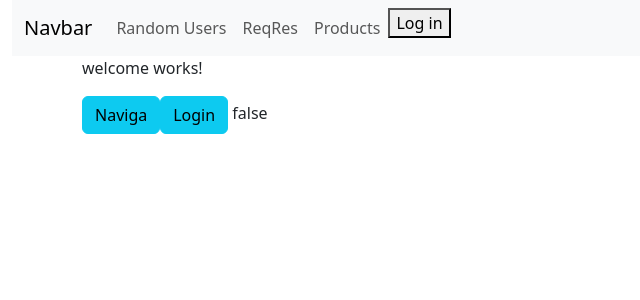
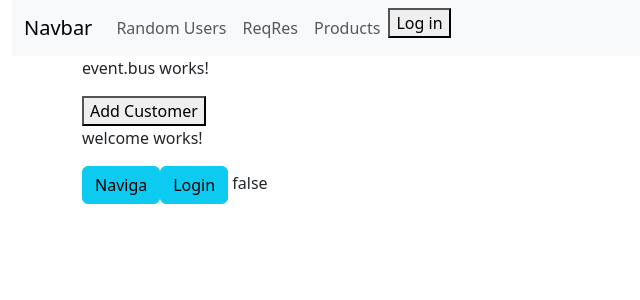
Before and after one commit to sorrentmutie/ngptt, an Angular app: page /welcome in a window 1280 px wide. Shown: the top 300 px of the page, without its empty margins (0-640 px from the left). Built offline with nearby package versions, Linux system fonts and the light colour scheme.

Commit message:
event bus

```diff
--- a/src/app/app.component.ts
+++ b/src/app/app.component.ts
@@ -17,6 +17,7 @@ import { SpinnerService } from './shared/services/spinner.service';
 
     <div class="container">
       <app-spinner/>
+      <app-event-bus></app-event-bus>
       <router-outlet></router-outlet>
     </div>
 
--- a/src/app/app.module.ts
+++ b/src/app/app.module.ts
@@ -20,6 +20,7 @@ import { WelcomeComponent } from './shared/components/welcome/welcome.component'
 import { ProductDetailsComponent } from './products/components/product-details/product-details.component';
 import { CustomersPageComponent } from './customers/customers-page/customers-page.component';
 import { SpinnerComponent } from './shared/components/spinner/spinner.component';
+import { EventBusComponent } from './shared/components/event.bus/event.bus.component';
 
 @NgModule({
   declarations: [
@@ -37,7 +38,8 @@ import { SpinnerComponent } from './shared/components/spinner/spinner.component'
     WelcomeComponent,
     ProductDetailsComponent,
     CustomersPageComponent,
-    SpinnerComponent
+    SpinnerComponent,
+    EventBusComponent
   ],
   imports: [
     BrowserModule,
--- /dev/null
+++ b/src/app/shared/components/event.bus/event.bus.component.ts
@@ -0,0 +1,24 @@
+import { Component } from '@angular/core';
+import { EventBusService } from '../../services/event-bus.service';
+import { EmitEvent, Events } from '../../services/events';
+
+@Component({
+  selector: 'app-event-bus',
+  template: `
+    <p>
+      event.bus works!
+    </p>
+    <button (click)="addCustomer()">Add Customer </button>
+  `,
+  styles: ``
+})
+export class EventBusComponent {
+
+    constructor(private eventBusService: EventBusService) { }
+
+    addCustomer(){
+      this.eventBusService.emit(
+        new EmitEvent(Events.CustomerCreated, {name: 'John', city: 'London'})
+      )
+    }
+}
--- a/src/app/shared/components/menu/menu.component.ts
+++ b/src/app/shared/components/menu/menu.component.ts
@@ -6,6 +6,8 @@ import { User } from '../../../users/models/user';
 import { Router } from '@angular/router';
 import { CustomersService } from '../../../customers/customers.service';
 import { Customer } from '../../../customers/customer';
+import { EventBusService } from '../../services/event-bus.service';
+import { Events } from '../../services/events';
 
 @Component({
   selector: 'app-menu',
@@ -62,7 +64,8 @@ export class MenuComponent implements OnInit {
     private cdr: ChangeDetectorRef,
     public authService: AuthService,
     private router: Router,
-    private customersService: CustomersService
+    private customersService: CustomersService,
+    private eventBusService: EventBusService
   ) {}
 
   @Input() menuList: IMenuItem[] = [];
@@ -75,6 +78,9 @@ export class MenuComponent implements OnInit {
    //this.customersService.customers$.subscribe(
    // customer => this.lastCustomer = customer
   // )
+
+  this.eventBusService.on(Events.CustomerCreated,
+    (customer: Customer) => {this.lastCustomer = customer;})
 
   }
 
--- /dev/null
+++ b/src/app/shared/services/event-bus.service.ts
@@ -0,0 +1,26 @@
+import { Injectable } from '@angular/core';
+import { Subject, filter, map } from 'rxjs';
+import { EmitEvent, Events } from './events';
+
+@Injectable({
+  providedIn: 'root'
+})
+export class EventBusService {
+
+  private subject$ = new Subject<any>();
+  constructor() { }
+
+  emit(event: EmitEvent){
+    this.subject$.next(event);
+  }
+
+  on(event: Events, action: any){
+    return this.subject$
+    .pipe(
+      filter((e: EmitEvent) =>  e.name === event),
+      map( (ev: EmitEvent) => ev.value )
+    )
+    .subscribe(action);
+  }
+
+}
--- /dev/null
+++ b/src/app/shared/services/events.ts
@@ -0,0 +1,10 @@
+export enum Events {
+    CustomerChanged,
+    CustomerCreated,
+    CustomerDeleted,
+}
+
+
+export class EmitEvent {
+    constructor(public name: any, public value?: any){};
+}
--- a/src/app/shared/services/spinner.service.ts
+++ b/src/app/shared/services/spinner.service.ts
@@ -10,12 +10,11 @@ export class SpinnerService {
   spinner$ = this.subject$.asObservable();
   constructor() { }
   showSpinner(){
-    console.log("Show spinner");
     this.subject$.next(true);
   }
 
   hideSpinner(){
-    console.log("Hide spinner");
+
     this.subject$.next(false);
   }
 }
```
